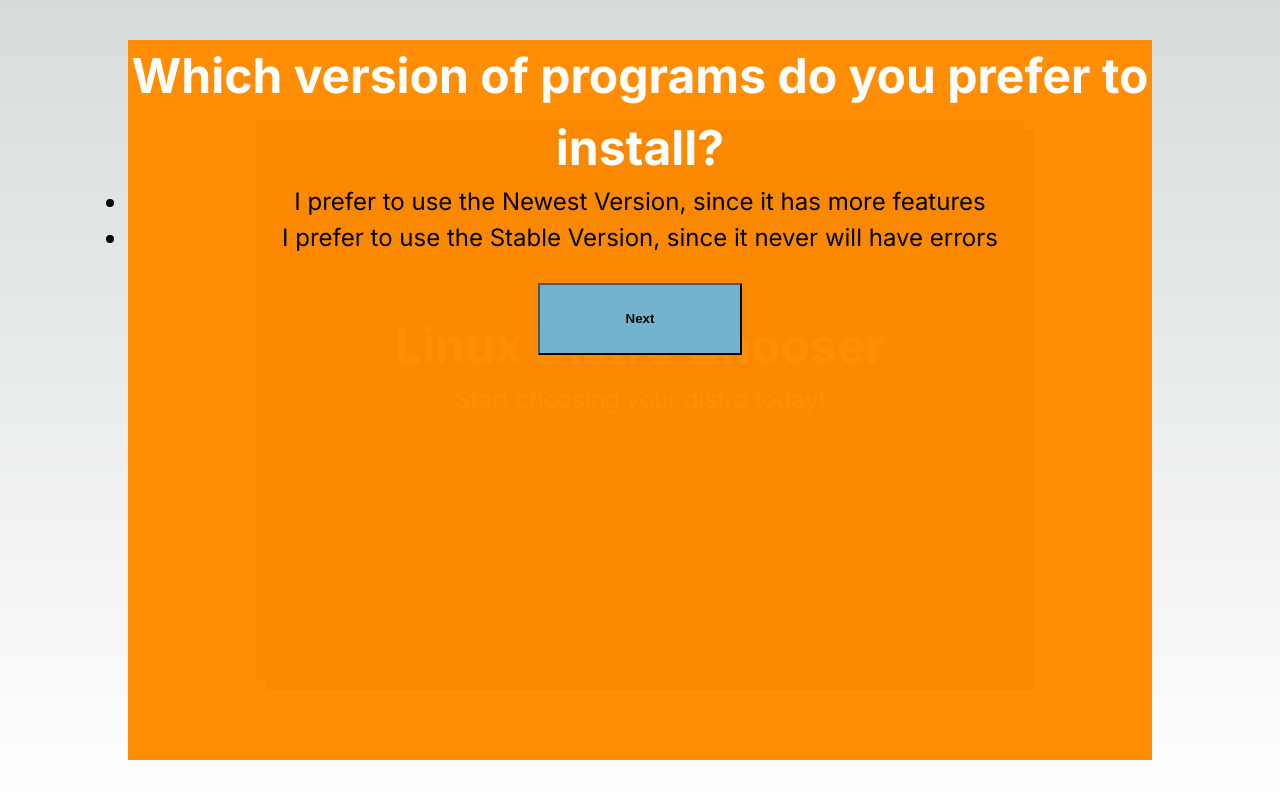
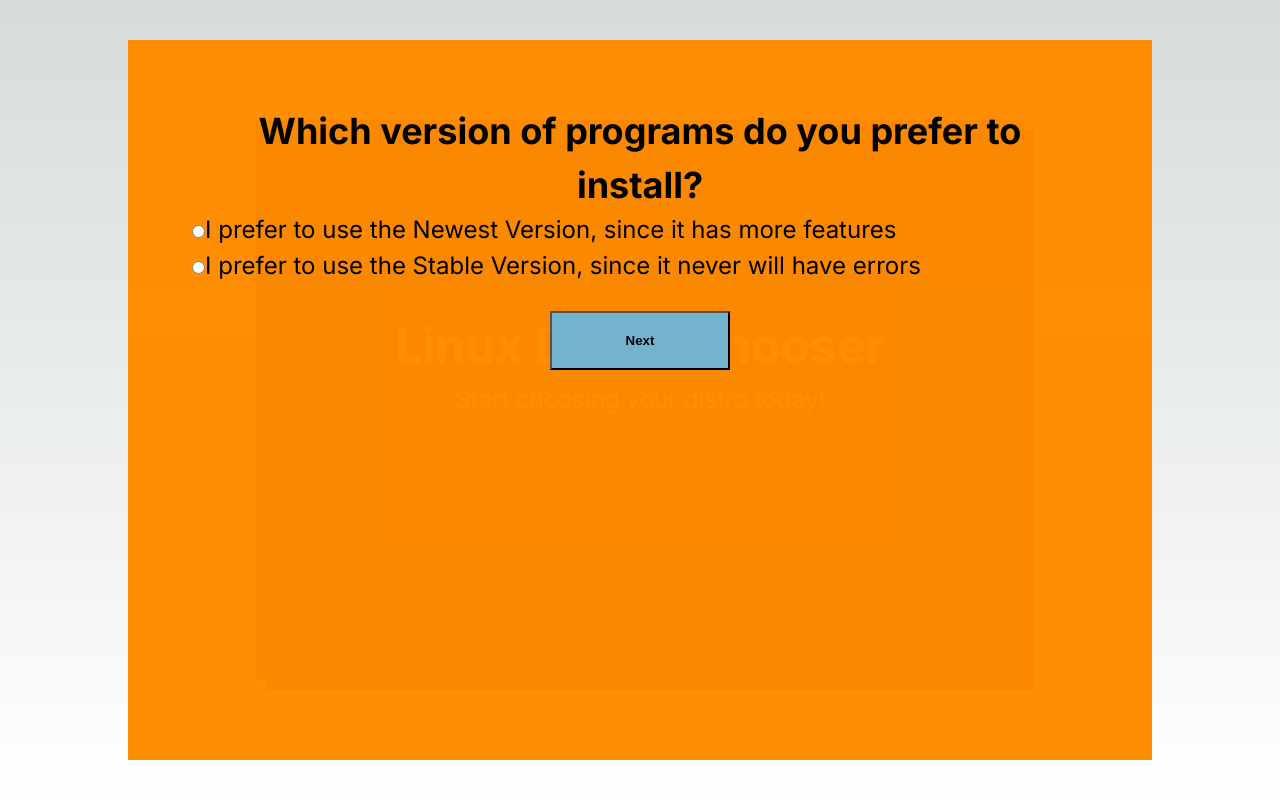
Before and after one commit to sharedordaz/linux_distro_chooser, a Next.js app: page / in a window 1280 px wide. Both pictures are taken after a click on the button "Start Test". Built offline with nearby package versions, Linux system fonts and the light colour scheme.

Commit message:
Functional test sending the answers

```diff
--- /dev/null
+++ b/src/app/library.tsx
@@ -0,0 +1,9 @@
+'use server'
+import { cookies } from 'next/headers';
+
+export default async function uploadAnswer(option: any){
+
+         cookies().set(`Answer`, `${option.valueToSumTo}: ${option.value}`);
+         console.log(cookies().get('Answer'));
+
+      }
--- a/src/app/page.module.css
+++ b/src/app/page.module.css
@@ -40,6 +40,7 @@
 }
 
 .quiz{
+    padding:5%;
 
     position: fixed;
     width: 80%;
@@ -49,3 +50,8 @@
 
     background-color: #FF8C00FA;
 }
+
+.quiz ul{
+    list-style: none;
+    text-align: justify;
+}
--- a/src/app/page.tsx
+++ b/src/app/page.tsx
@@ -1,15 +1,9 @@
 'use client'
-import Image from "next/image";
 import styles from "./page.module.css";
 import cursor from "../../public/cursor.png"
 import Quiz from "./quiz";
 
 import { useState } from 'react';
-
-
-function displayQuiz(){
-
-    }
 
 
 export default function Home() {
--- a/src/app/questions.json
+++ b/src/app/questions.json
@@ -50,7 +50,7 @@
       "title": "Do you believe in installing just free software?",
       "options": [
         {"toDisplay": "Yes", "value": 1, "valueToSumTo": ["APT"]},
-        {"toDisplay": "No / I don't even know what is that", "value": 0, "valueToSumTo": []}
+        {"toDisplay": "No, I don't even know what is that", "value": 0, "valueToSumTo": []}
       ]
     },
     {
--- a/src/app/quiz.tsx
+++ b/src/app/quiz.tsx
@@ -2,27 +2,47 @@
 import styles from "./page.module.css";
 import { useState } from 'react';
 import questionsData from './questions.json';
+import uploadAnswer from './library';
+
+
 
 export default function Quiz() {
+ //Set a question index, from the Json with questions. Enter to the "questions value"
   const [currentQuestionIndex, setCurrentQuestionIndex] = useState(0);
+    const [selectedOption, setSelectedOption] = useState(null); // State to track selected option for current question
   const questions = questionsData.questions;
   const currentQuestion = questions[currentQuestionIndex];
 
-  const handleNextQuestion = () => {
+
+
+  const handleNextQuestion = (option:any) => {
     if (currentQuestionIndex < questions.length - 1) {
       setCurrentQuestionIndex(currentQuestionIndex + 1);
+      setSelectedOption(null); // Reset selected option for the next question
+      console.log(selectedOption)
     }
+
+    //console.log(option);
+
+  };
+
+function handleOptionChange (option) {
+    setSelectedOption(option.toDisplay);
+    uploadAnswer(option);// Update selected option when an option is clicke
   };
 
   return (
     <div className={styles.quiz}>
-      <h1>{currentQuestion.title}</h1>
+      <h2>{currentQuestion.title}</h2>
       <ul>
         {currentQuestion.options.map((option, index) => (
-          <li key={index}>{option.toDisplay}</li>
+          <li key={index} >
+            <input checked={selectedOption === option.toDisplay} onClick={() => handleOptionChange(option)} type="radio" id={option.toDisplay}  name={`question-${currentQuestionIndex}`} value={option.value}/>
+            <label for={option.toDisplay}>{option.toDisplay}</label>
+          </li>
         ))}
       </ul>
-      <button onClick={handleNextQuestion} disabled={currentQuestionIndex === questions.length - 1}>Next</button>
+      <button onClick={() => handleNextQuestion(questions[currentQuestionIndex])} disabled={currentQuestionIndex === questions.length - 1}>Next</button>
     </div>
   );
 }
```
